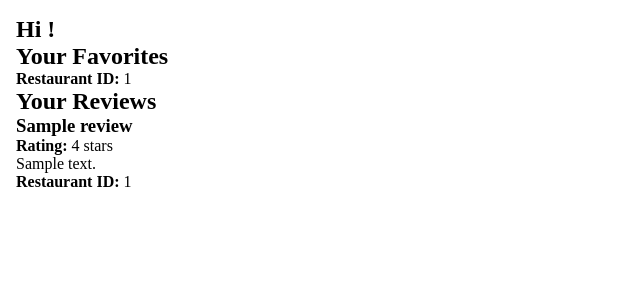
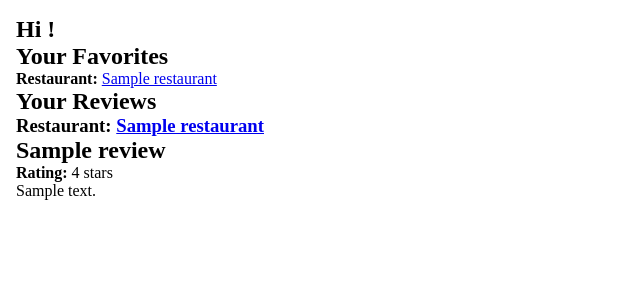
Before and after one commit to GeorgiaTechTeam18/AtlantaFoodFinder, a Django app: template templates/UserAuth/profile.html in a window 1280 px wide. Shown: the part 46-346 px from the top of the page, without its empty margins (0-640 px from the left). Run offline with Django 3.2, Linux system fonts and the light colour scheme; the template is opened without the code that fills it: most values are stand-ins (such as "Sample title", 1, 10 or a date in 2020).

Commit message:
reviews and favorites now work. Added Restaurant table to store place_id and name associations. Had to nuke migration history because I made an oopsie.

```diff
--- a/UserAuth/urls.py
+++ b/UserAuth/urls.py
@@ -1,5 +1,7 @@
 from django.contrib import admin
 from django.urls import path, include
+
+from restaurants.views import restaurant_detail_view
 from . import views
 
 urlpatterns = [
@@ -8,4 +10,5 @@ urlpatterns = [
     path('signin/', views.signin, name='signin'),
     path('signout/', views.signout, name='signout'),
     path('profile/', views.profile, name='profile'),
+    path('restaurants/details/<str:place_id>', restaurant_detail_view, name='restaurant_detail_view')
 ]
--- a/templates/UserAuth/profile.html
+++ b/templates/UserAuth/profile.html
@@ -8,7 +8,11 @@
         <div class="reviews-container">
             {% for favorite in favorites %}
                 <div class="favorite">
-                    <p><strong>Restaurant ID:</strong> {{ favorite.restaurant_id }}</p>
+                    <p><strong>Restaurant: </strong>
+                        <a href="{% url 'restaurant_detail_view' favorite.restaurant.id %}">
+                            {{ favorite.restaurant.name }}
+                        </a>
+                    </p>
                 </div>
             {% endfor %}
         </div>
@@ -22,10 +26,15 @@
         <div class="reviews-container">
             {% for review in reviews %}
                 <div class="review">
-                    <h3>{{ review.title }}</h3>
+                    <h3>Restaurant:
+                        <a href="{% url 'restaurant_detail_view' review.restaurant.id %}">
+                            {{ review.restaurant.name }}
+                        </a>
+                    </h3>
+                    <h2>{{ review.title }}</h2>
                     <p><strong>Rating:</strong> {{ review.star_rating }} stars</p>
                     <p>{{ review.review_text }}</p>
-                    <p><strong>Restaurant ID:</strong> {{ review.restaurant_id }}</p>
+
                 </div>
             {% endfor %}
         </div>
```
Also changed, not shown: UserAuth/models.py (+15 -7 lines), restaurants/views.py (+7 -2 lines), UserAuth/migrations/0001_initial.py, UserAuth/migrations/0002_rename_userrestuarant_userrestaurant_and_more.py (deleted), UserAuth/migrations/0003_alter_userrestaurant_restaurant.py (deleted), UserAuth/migrations/0004_rename_restaurant_userrestaurant_restaurant_id_and_more.py (deleted).
